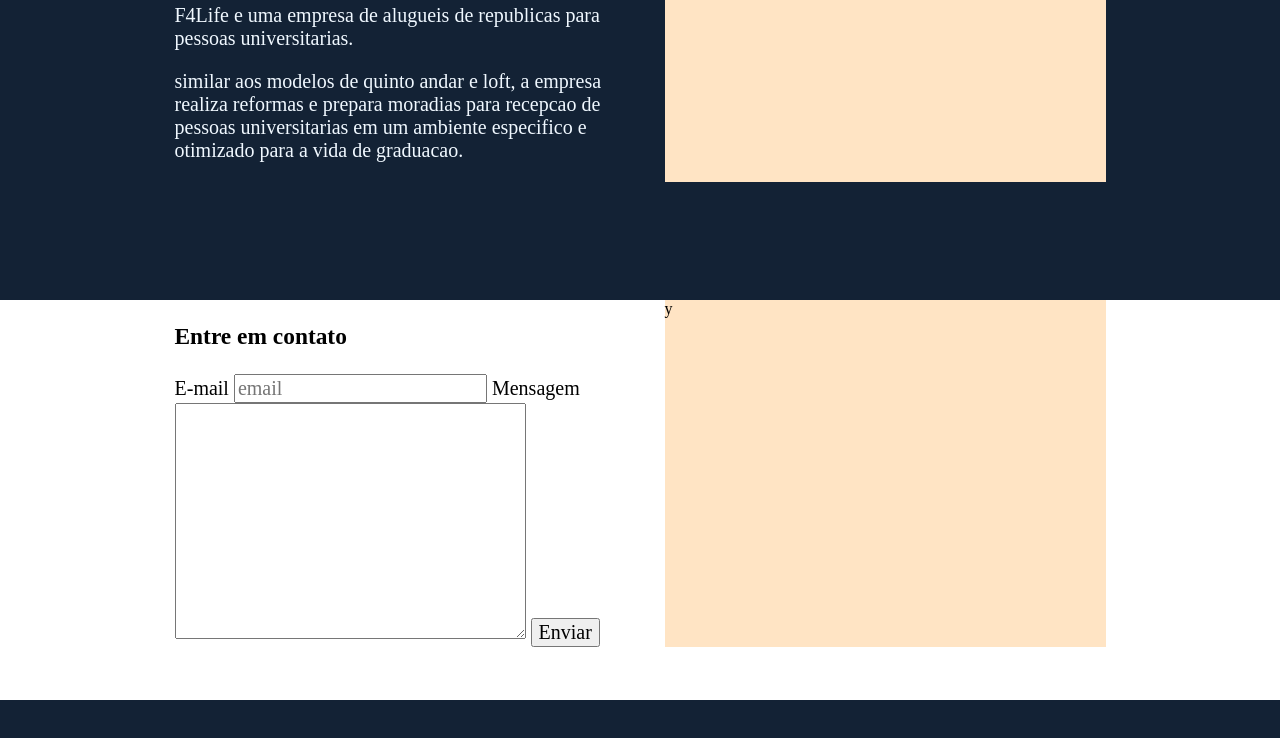
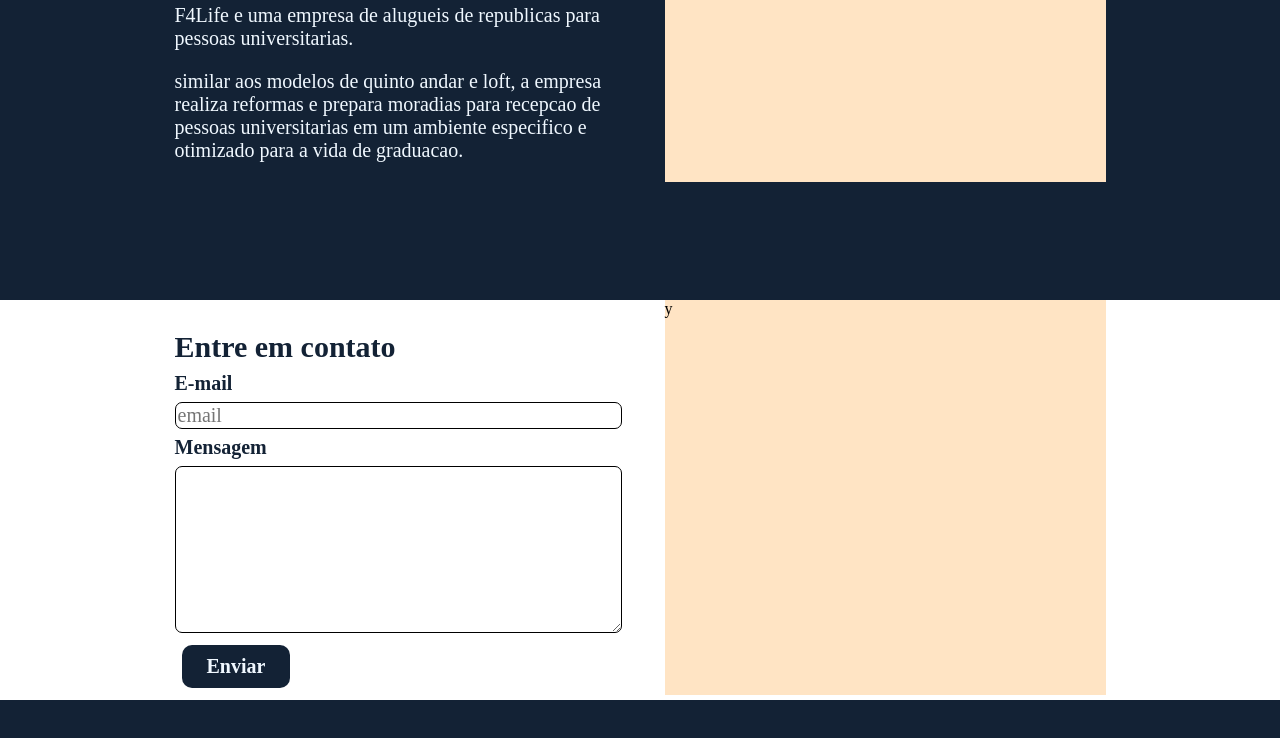
Before and after one commit to francieli-alvarenga/desafio-f4life, a plain HTML site: page index.html in a window 1280 px wide. Shown: the part 520-1258 px from the top of the page. Drawn offline with Linux system fonts and the light colour scheme.

Commit message:
improve contact form

```diff
--- a/assets/css/style.css
+++ b/assets/css/style.css
@@ -52,8 +52,8 @@
   width: 250px;
 }
 
-.saiba-mais {
-  background-color: rgb(19, 34, 53);
+.button {
+  background-color: #132235;
   color: rgb(109, 218, 211);
   text-decoration: none;
   padding: 5px 25px;
@@ -61,7 +61,7 @@
 }
 
 .dark-blue {
-  background-color: rgb(19, 34, 53);
+  background-color: #132235;
   color: aliceblue;
   height: 380px;
 }
@@ -88,3 +88,35 @@
 .branco {
   height: 400px;
 }
+
+.header-contact {
+  margin: 30px 0 0 0;
+  color: #132235;
+}
+
+label {
+  display: block;
+  font-weight: bold;
+  color: #132235;
+  margin: 7px 0;
+}
+
+input,
+textarea {
+  border-radius: 7px;
+  width: 100%;
+  border: solid 1px;
+}
+
+textarea {
+  border-radius: 7px;
+}
+
+button.button {
+  color: aliceblue;
+  border-radius: 10px;
+  font-weight: bold;
+  border: 0;
+  margin: 7px;
+  padding: 10px 25px;
+}
--- a/index.html
+++ b/index.html
@@ -26,7 +26,7 @@
           F4Life e uma empresa de alugueis de republicas para pessoas
           universitarias.
         </p>
-        <a href="#" class="saiba-mais">Saiba mais</a>
+        <a href="#" class="button">Saiba mais</a>
       </div>
       <div class="sem-imagem">g</div>
     </div>
@@ -52,13 +52,13 @@
 <div class="branco">
     <div class="about-section">
       <div class="about">
-        <h3>Entre em contato</h3>
+        <h2 class="header-contact">Entre em contato</h2>
         <form class="">
           <label for="">E-mail</label>
           <input type="email" placeholder="email" />
           <label for="">Mensagem</label>
-          <textarea name="" id="" cols="30" rows="10"></textarea>
-          <button>Enviar</button>
+          <textarea name="" id="" cols="30" rows="7"></textarea>
+          <button class="button">Enviar</button>
         </form>
       </div>
       <div class="no-image">y</div>
```
Also changed, not shown: assets/images/cuate.svg (added), assets/images/logo.png (added), assets/images/more.svg (added), assets/images/pana.svg (added).
